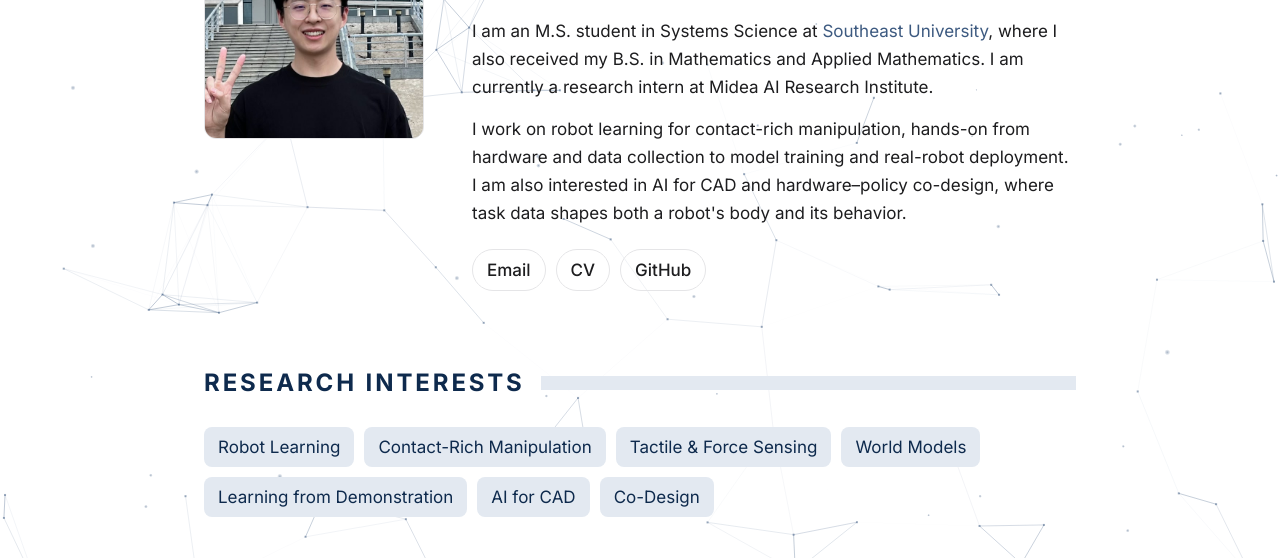
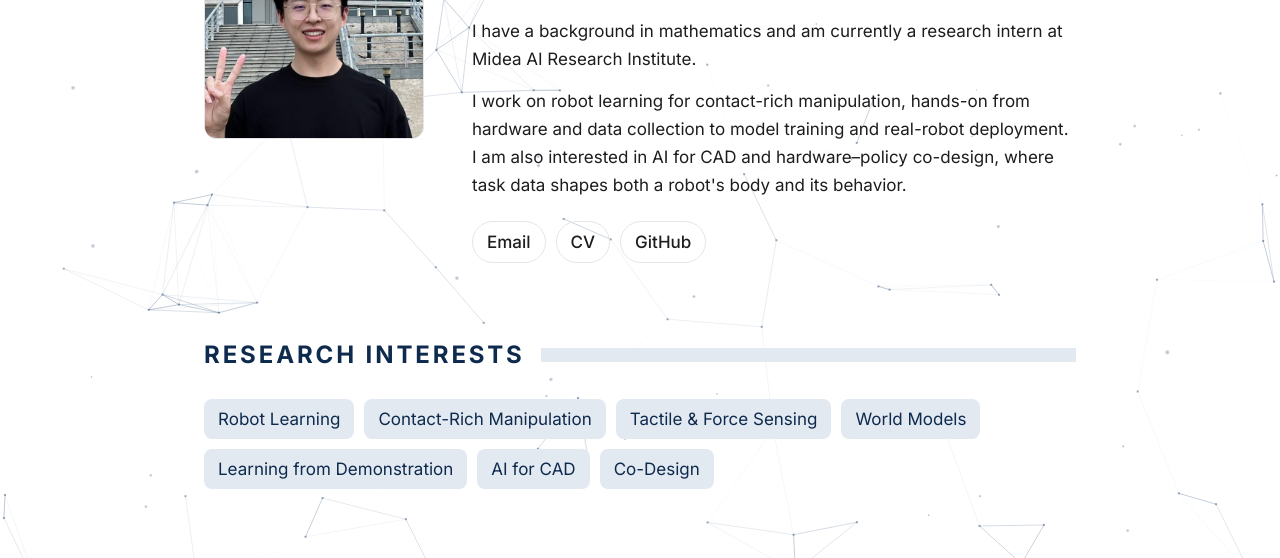
Before and after one commit to QinghanJia/QinghanJia.github.io, a plain HTML site: page index.html in a window 1280 px wide. Shown: the part 203-761 px from the top of the page. Drawn offline with Linux system fonts and the light colour scheme.

Commit message:
Simplify intro and update CV to robotics resume
Co-Authored-By: Claude Opus 5.5 <noreply@anthropic.com>

```diff
--- a/index.html
+++ b/index.html
@@ -32,9 +32,7 @@
         <h1>Qinghan Jia</h1>
         <p class="role">M.S. Student · Southeast University</p>
         <p>
-          I am an M.S. student in Systems Science at
-          <a href="https://www.seu.edu.cn/">Southeast University</a>, where I also received my
-          B.S. in Mathematics and Applied Mathematics. I am currently a research intern at
+          I have a background in mathematics and am currently a research intern at
           Midea AI Research Institute.
         </p>
         <p>
```
Also changed, not shown: 1 other file.
